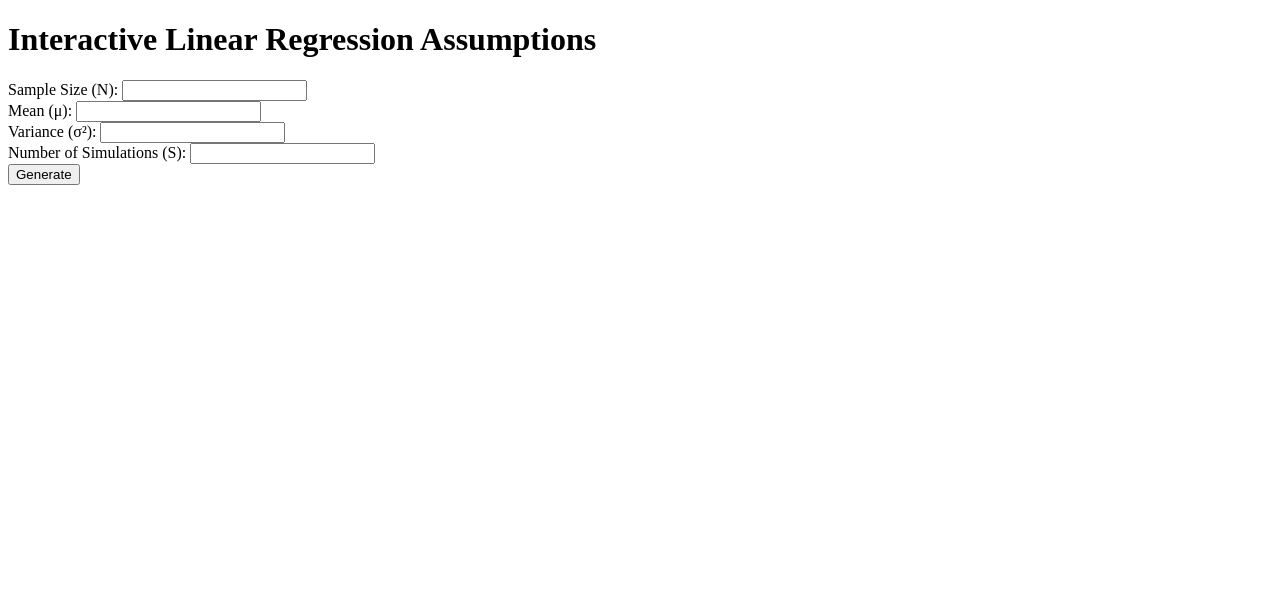
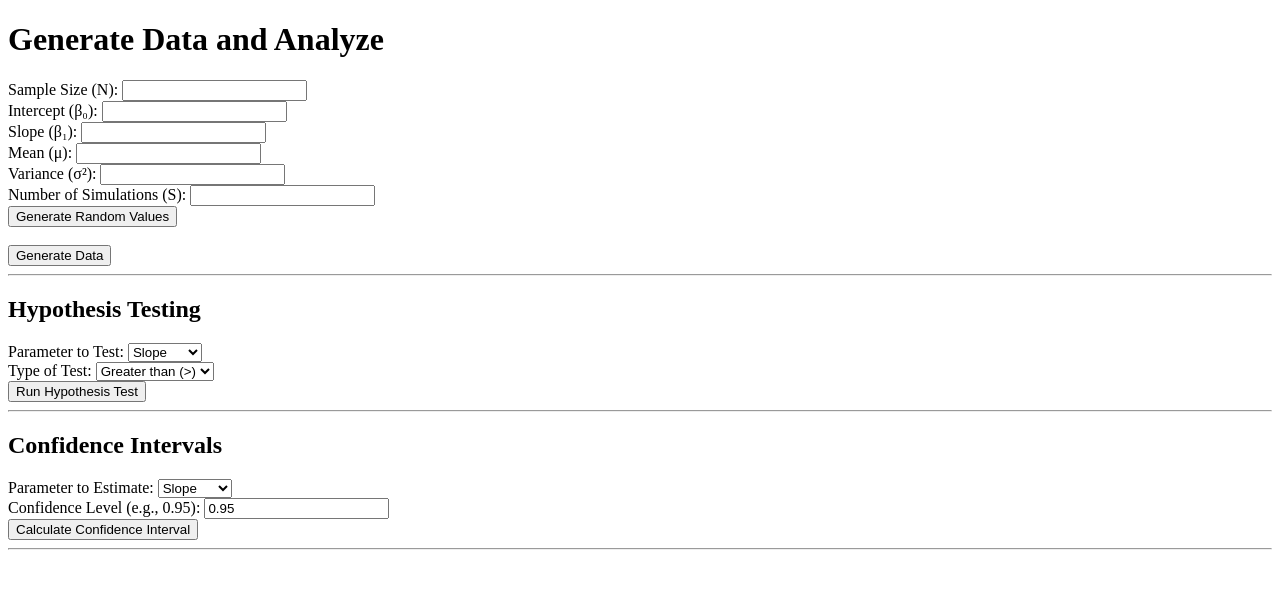
Before and after one commit to rowanwhelan/rwhelan3-assignment-7, a Flask app: page / in a window 1280 px wide. Shown: the top 589 px of the page. Run offline with Flask 3, Linux system fonts and the light colour scheme.

Commit message:
first commit

```diff
--- a/app.py
+++ b/app.py
@@ -1,27 +1,32 @@
-from flask import Flask, render_template, request, url_for
+from flask import Flask, render_template, request, url_for, session
 import numpy as np
 import matplotlib
-matplotlib.use('Agg')  # Use the 'Agg' backend for non-GUI rendering
+import os
+
+matplotlib.use("Agg")
 import matplotlib.pyplot as plt
 from sklearn.linear_model import LinearRegression
-import io
-import base64
+
 app = Flask(__name__)
+app.secret_key ="oafkndgojnsojgna"
 
-def generate_plots(N, mu, sigma2, S):
-
-    # STEP 1
-    # Generate a random dataset X of size N with values between 0 and 1
+def generate_plots(N, mu, sigma2, S, beta0, beta1):
+    session["N"] = N
+    session["mu"] = mu
+    session["sigma2"] = sigma2
+    session["S"] = S
     # and a random dataset Y with normal additive error (mean mu, variance sigma^2).
     X = np.random.rand(N)
-    Y = 2 * X + np.random.normal(mu, np.sqrt(sigma2), N)  # Example linear relationship with error
+    error = np.random.normal(mu, np.sqrt(sigma2), N)
+    Y = beta0 + beta1 * (X + mu + error)
 
     # Fit a linear regression model to X and Y
     model = LinearRegression()
     model.fit(X.reshape(-1, 1), Y)
     slope = model.coef_[0]
     intercept = model.intercept_
-
+    session["slope"] = slope
+    session["intercept"] = intercept
     # Generate a scatter plot of (X, Y) with the fitted regression line
     plt.figure()
     plt.scatter(X, Y, color="blue", alpha=0.5)
@@ -44,9 +49,8 @@ def generate_plots(N, mu, sigma2, S):
     for _ in range(S):
         # Generate random X values with size N between 0 and 1
         X_sim = np.random.rand(N)
-
-        # Generate Y values with normal additive error (mean mu, variance sigma^2)
-        Y_sim = 2 * X_sim + np.random.normal(mu, np.sqrt(sigma2), N)
+        error = np.random.normal(mu, np.sqrt(sigma2), N)
+        Y_sim = beta0 + beta1 * (X_sim + mu + error)
 
         # Fit a linear regression model to X_sim and Y_sim
         sim_model = LinearRegression()
@@ -56,6 +60,8 @@ def generate_plots(N, mu, sigma2, S):
         slopes.append(sim_model.coef_[0])
         intercepts.append(sim_model.intercept_)
 
+    session["slopes"] = slopes
+    session["intercepts"] = intercepts
     # Plot histograms of slopes and intercepts
     plt.figure(figsize=(10, 5))
     plt.hist(slopes, bins=20, alpha=0.5, color="blue", label="Slopes")
@@ -73,6 +79,8 @@ def generate_plots(N, mu, sigma2, S):
     # Calculate proportions of more extreme slopes and intercepts
     slope_more_extreme = sum(s > slope for s in slopes) / S
     intercept_more_extreme = sum(i < intercept for i in intercepts) / S
+    session["slope_ext"] = slope_more_extreme
+    session["inter_ext"] = intercept_more_extreme
 
     return plot1_path, plot2_path, slope_more_extreme, intercept_more_extreme
 
@@ -84,14 +92,149 @@ def index():
         mu = float(request.form["mu"])
         sigma2 = float(request.form["sigma2"])
         S = int(request.form["S"])
-
+        beta0 = float(request.form["beta0"])
+        beta1 = float(request.form["beta1"])
+        session["beta0"] = beta0
+        session["beta1"] = beta1
+        session["N"] = N
         # Generate plots and results
-        plot1, plot2, slope_extreme, intercept_extreme = generate_plots(N, mu, sigma2, S)
+        plot1, plot2, slope_extreme, intercept_extreme = generate_plots(N, mu, sigma2, S, beta0, beta1)
 
         return render_template("index.html", plot1=plot1, plot2=plot2,
                                slope_extreme=slope_extreme, intercept_extreme=intercept_extreme)
 
     return render_template("index.html")
 
+@app.route("/hypothesis_test", methods=["POST"])
+def hypothesis_test():
+    # Retrieve data from session
+    N = int(session.get("N"))
+    S = int(session.get("S"))
+    slope = float(session.get("slope"))
+    intercept = float(session.get("intercept"))
+    slopes = session.get("slopes")
+    intercepts = session.get("intercepts")
+    beta0 = float(session.get("beta0"))
+    beta1 = float(session.get("beta1"))
+
+    parameter = request.form.get("parameter")
+    test_type = request.form.get("test_type")
+
+    # Use the slopes or intercepts from the simulations
+    if parameter == "slope":
+        simulated_stats = np.array(slopes)
+        observed_stat = slope
+        hypothesized_value = beta1
+    else:
+        simulated_stats = np.array(intercepts)
+        observed_stat = intercept
+        hypothesized_value = beta0
+    # Calculate p-value based on test type
+    if test_type == "≠":
+        p_value = np.mean(np.abs(simulated_stats - hypothesized_value) >= np.abs(observed_stat - hypothesized_value))
+        print(0)
+    elif test_type == ">":
+        p_value = np.mean(simulated_stats >= observed_stat)
+        print(1)
+    else:
+        p_value = np.mean(simulated_stats <= observed_stat)
+        print(2)
+
+    fun_message = "That's incredibly rare!" if p_value <= 0.0001 else None
+
+    # Plot histogram of simulated statistics
+    plot3_path = "static/plot3.png"
+    plt.hist(simulated_stats, bins=20, color="teal", alpha=0.7, edgecolor="black")
+    plt.axvline(observed_stat, color="red", linestyle="dashed", linewidth=0.5, label="Observed Statistic")
+    plt.axvline(hypothesized_value, color="purple", linestyle="solid", linewidth=0.5, label='Hypothesized Statistic')
+    plt.title("Histogram of Simulated Statistics")
+    plt.legend()
+    plt.savefig(plot3_path)
+    plt.close()
+    return render_template(
+        "index.html",
+        plot1="static/plot1.png",
+        plot2="static/plot2.png",
+        plot3=plot3_path,
+        slope_extreme=session["slope_ext"], intercept_extreme=session["inter_ext"],
+        parameter=parameter,
+        observed_stat=observed_stat,
+        hypothesized_value=hypothesized_value,
+        p_value=p_value,
+        fun_message=fun_message,
+        N=N,
+        beta0=beta0,
+        beta1=beta1,
+        S=S,
+    )
+
+@app.route("/confidence_interval", methods=["POST"])
+def confidence_interval():
+    # Retrieve data from session
+    N = int(session.get("N"))
+    mu = float(session.get("mu"))
+    sigma2 = float(session.get("sigma2"))
+    beta0 = float(session.get("beta0"))
+    beta1 = float(session.get("beta1"))
+    S = int(session.get("S"))
+    slope = float(session.get("slope"))
+    intercept = float(session.get("intercept"))
+    slopes = session.get("slopes")
+    intercepts = session.get("intercepts")
+
+    parameter = request.form.get("parameter")
+    confidence_level = float(request.form.get("confidence_level"))
+
+    if parameter == "slope":
+        estimates = np.array(slopes)
+        observed_stat = slope
+        true_param = beta1
+    else:
+        estimates = np.array(intercepts)
+        observed_stat = intercept
+        true_param = beta0
+
+    mean_estimate = np.mean(estimates)
+    std_estimate = np.std(estimates, ddof=1)
+    t_critical = np.abs(np.percentile(estimates, [(1 - confidence_level) / 2 * 100, (1 + confidence_level) / 2 * 100]))
+
+
+    ci_lower, ci_upper = mean_estimate - t_critical[1] * std_estimate / np.sqrt(S), mean_estimate + t_critical[0] * std_estimate / np.sqrt(S)
+    includes_true = ci_lower <= true_param <= ci_upper
+
+    plot4_path = "static/plot4.png"
+    plt.scatter(range(len(estimates)), estimates, color="gray", alpha=0.5)
+    plt.axhline(mean_estimate, color="blue", label="Mean Estimate")
+    plt.axhline(true_param, color="red", linestyle="dashed", label="True Parameter")
+    plt.fill_between(range(len(estimates)), ci_lower, ci_upper, color="lightblue", alpha=0.3)
+    plt.xlabel("Number of Estimates")
+    plt.ylabel(f"Estimated {parameter}")
+    plt.title(f"Estimates and {int(confidence_level*100)}% Confidence Interval")
+    plt.legend()
+    plt.savefig(plot4_path)
+    plt.close()
+    return render_template(
+        "index.html",
+        plot1="static/plot1.png",
+        plot2="static/plot2.png",
+        plot4=plot4_path,
+        slope_extreme = session["slope_ext"],
+        intercept_extreme = session["inter_ext"],
+        parameter=parameter,
+        confidence_level=confidence_level,
+        mean_estimate=mean_estimate,
+        ci_lower=ci_lower,
+        ci_upper=ci_upper,
+        includes_true=includes_true,
+        observed_stat=observed_stat,
+        N=N,
+        mu=mu,
+        sigma2=sigma2,
+        beta0=beta0,
+        beta1=beta1,
+        S=S,
+        true_param = true_param
+    )
+
 if __name__ == "__main__":
     app.run(debug=True)
--- a/templates/index.html
+++ b/templates/index.html
@@ -2,37 +2,138 @@
 <html lang="en">
 <head>
     <meta charset="UTF-8">
-    <meta name="viewport" content="width=device-width, initial-scale=1.0">
-    <title>Linear Regression Assumptions</title>
+    <title>Data Generation and Analysis</title>
+    <script>
+        // Function to generate random values for the form
+        function generateRandomValues() {
+            // Generate random values and set them to the form fields
+            document.querySelector('input[name="N"]').value = Math.floor(Math.random() * 100) + 1; // Random N between 1 and 100
+            document.querySelector('input[name="beta0"]').value = (Math.random() * 10 - 5).toFixed(2); // Random β₀ between -5 and 5
+            document.querySelector('input[name="beta1"]').value = (Math.random() * 10 - 5).toFixed(2); // Random β₁ between -5 and 5
+            document.querySelector('input[name="mu"]').value = (Math.random() * 10 - 5).toFixed(2); // Random μ between -5 and 5
+            document.querySelector('input[name="sigma2"]').value = (Math.random() * 10).toFixed(2); // Random σ² between 0 and 10
+            document.querySelector('input[name="S"]').value = Math.floor(Math.random() * 100) + 1; // Random S between 1 and 100
+        }
+    </script>
 </head>
 <body>
-    <h1>Interactive Linear Regression Assumptions</h1>
+    <h1>Generate Data and Analyze</h1>
 
-    <form method="POST">
+    <!-- Data Generation Form -->
+    <form method="POST" action="/">
         <label for="N">Sample Size (N):</label>
-        <input type="number" id="N" name="N" required><br>
+        <input type="number" name="N" required><br>
+
+        <label for="beta0">Intercept (β₀):</label>
+        <input type="text" name="beta0" required><br>
+
+        <label for="beta1">Slope (β₁):</label>
+        <input type="text" name="beta1" required><br>
 
         <label for="mu">Mean (μ):</label>
-        <input type="number" step="any" id="mu" name="mu" required><br>
+        <input type="text" name="mu" required><br>
 
         <label for="sigma2">Variance (σ²):</label>
-        <input type="number" step="any" id="sigma2" name="sigma2" required><br>
+        <input type="text" name="sigma2" required><br>
 
         <label for="S">Number of Simulations (S):</label>
-        <input type="number" id="S" name="S" required><br>
+        <input type="number" name="S" required><br>
 
-        <button type="submit">Generate</button>
+        <!-- Button to generate random values for the form -->
+        <button type="button" onclick="generateRandomValues()">Generate Random Values</button>
+        <br><br>
+
+        <!-- Submit Button to Generate Data -->
+        <button type="submit">Generate Data</button>
     </form>
 
+    <hr>
+
+    <!-- Hypothesis Testing Form -->
+    <h2>Hypothesis Testing</h2>
+    <form method="POST" action="/hypothesis_test">
+        <label for="paramter">Parameter to Test:</label>
+        <select name="parameter" required>
+            <option value="slope">Slope</option>
+            <option value="intercept">Intercept</option>
+        </select><br>
+
+        <label for="test_type">Type of Test:</label>
+        <select name="test_type" required>
+            <option value=">">Greater than (>)</option>
+            <option value="<">Less than (<)</option>
+            <option value="≠">Not equal to (≠)</option>
+        </select><br>
+
+        <button type="submit">Run Hypothesis Test</button>
+    </form>
+
+    <hr>
+
+    <!-- Confidence Intervals Section -->
+    <h2>Confidence Intervals</h2>
+    <form method="POST" action="/confidence_interval">
+        <label for="parameter">Parameter to Estimate:</label>
+        <select name="parameter" required>
+            <option value="slope">Slope</option>
+            <option value="intercept">Intercept</option>
+        </select><br>
+
+        <label for="confidence_level">Confidence Level (e.g., 0.95):</label>
+        <input type="text" name="confidence_level" value="0.95" required><br>
+
+        <button type="submit">Calculate Confidence Interval</button>
+    </form>
+
+    <hr>
+
+    <!-- Displaying Results after Data Generation and Analysis -->
     {% if plot1 and plot2 %}
-        <h2>Generated Plot</h2>
-        <img src="{{ plot1 }}" alt="Regression Plot" style="width: 600px;">
+    <h2>Results</h2>
 
-        <h2>Histogram of Slopes and Intercepts</h2>
-        <img src="{{ plot2 }}" alt="Histograms" style="width: 600px;">
+    <!-- Display Scatter Plot with Regression Line -->
+    <h3>Scatter Plot with Regression Line</h3>
+    <img src="{{ plot1 }}" alt="Scatter Plot with Regression Line">
 
-        <p>Proportion of slopes more extreme than calculated slope: {{ slope_extreme | round(2) }}</p>
-        <p>Proportion of intercepts more extreme than calculated intercept: {{ intercept_extreme | round(2) }}</p>
+    <!-- Display Histogram of Slopes and Intercepts -->
+    <h3>Histogram of Slopes and Intercepts</h3>
+    <img src="{{ plot2 }}" alt="Histogram of Slopes and Intercepts">
+
+    <!-- Analysis Results -->
+    <h3>Analysis</h3>
+    <p><strong>Proportion of Simulations with More Extreme Slope: </strong>{{ slope_extreme }}</p>
+    <p><strong>Proportion of Simulations with More Extreme Intercept: </strong>{{ intercept_extreme }}</p>
     {% endif %}
+
+    <!-- Display the Histogram for Hypothesis Test Results -->
+    {% if plot3 %}
+    <h3>Histogram of Simulated Statistics</h3>
+    <img src="{{ plot3 }}" alt="Histogram of Simulated Statistics">
+    <p><strong>Test Parameter: </strong>{{ parameter }}</p>
+    <p><strong>Observed Statistic: </strong>{{ observed_stat }}</p>
+    <p><strong>Hypothesized Value: </strong>{{ hypothesized_value }}</p>
+    <p><strong>P-value: </strong>{{ p_value }}</p>
+    {% if fun_message %}
+        <p>{{ fun_message }}</p>
+    {% endif %}
+    {% endif %}
+
+    <!-- Display Confidence Interval Results -->
+    {% if plot4 %}
+    <h3>Estimates and Confidence Interval</h3>
+    <img src="{{ plot4 }}" alt="Estimates and Confidence Interval">
+    <p><strong>Confidence Level: </strong>{{ confidence_level * 100 }}%</p>
+    <p><strong>True Value: </strong>{{true_param}}</p>
+    <p><strong>Mean Estimate: </strong>{{ mean_estimate }}</p>
+    <p><strong>Confidence Interval: </strong>[{{ ci_lower }}, {{ ci_upper }}]</p>
+    <p><strong>Does the Confidence Interval Include the True Parameter? </strong>
+    {% if includes_true %}
+        Yes, the true parameter is inside the interval.
+    {% else %}
+        No, the true parameter is outside the interval.
+    {% endif %}
+    </p>
+    {% endif %}
+
 </body>
 </html>
```
Also changed, not shown: static/plot1.png, static/plot2.png, static/plot3.png (added), static/plot4.png (added).
